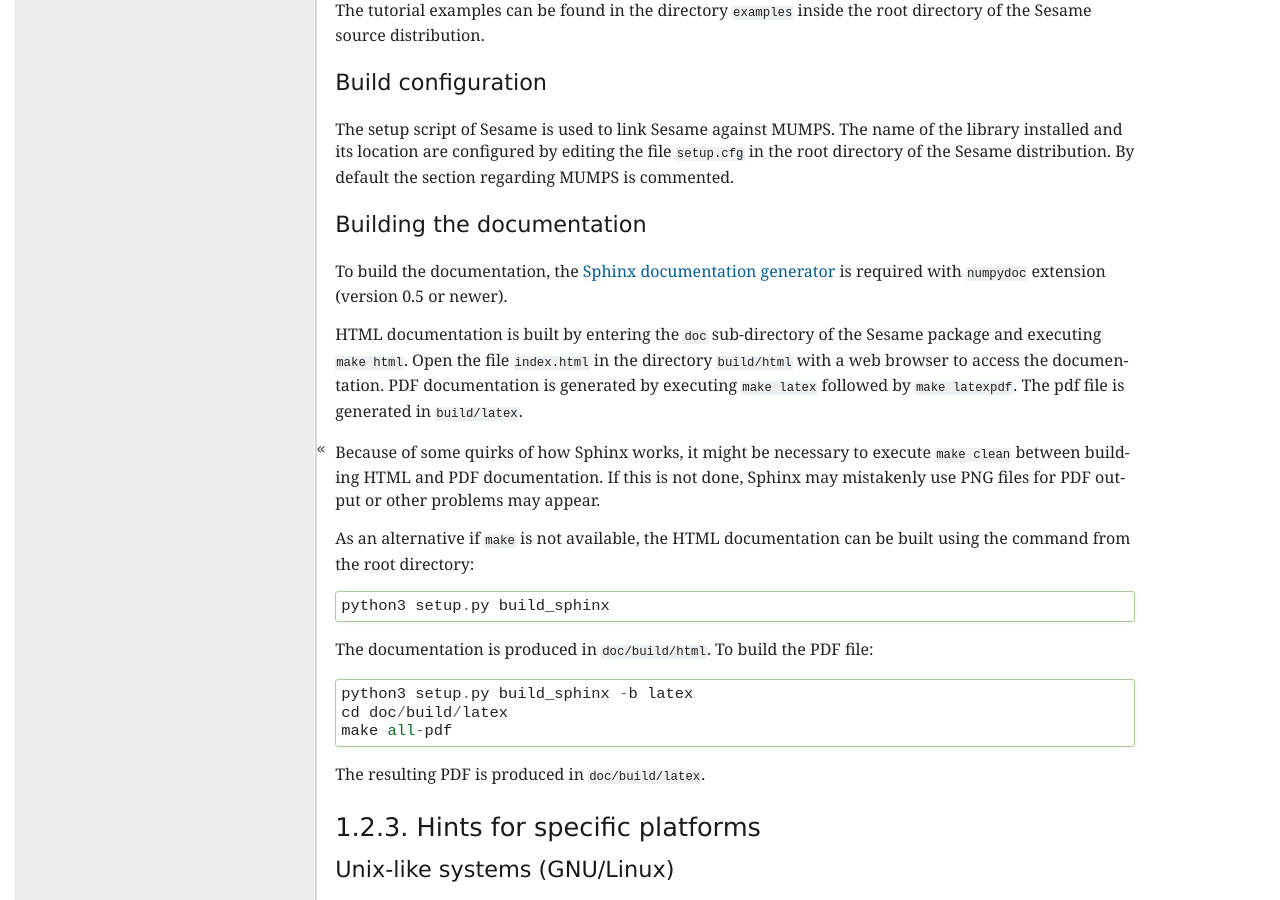
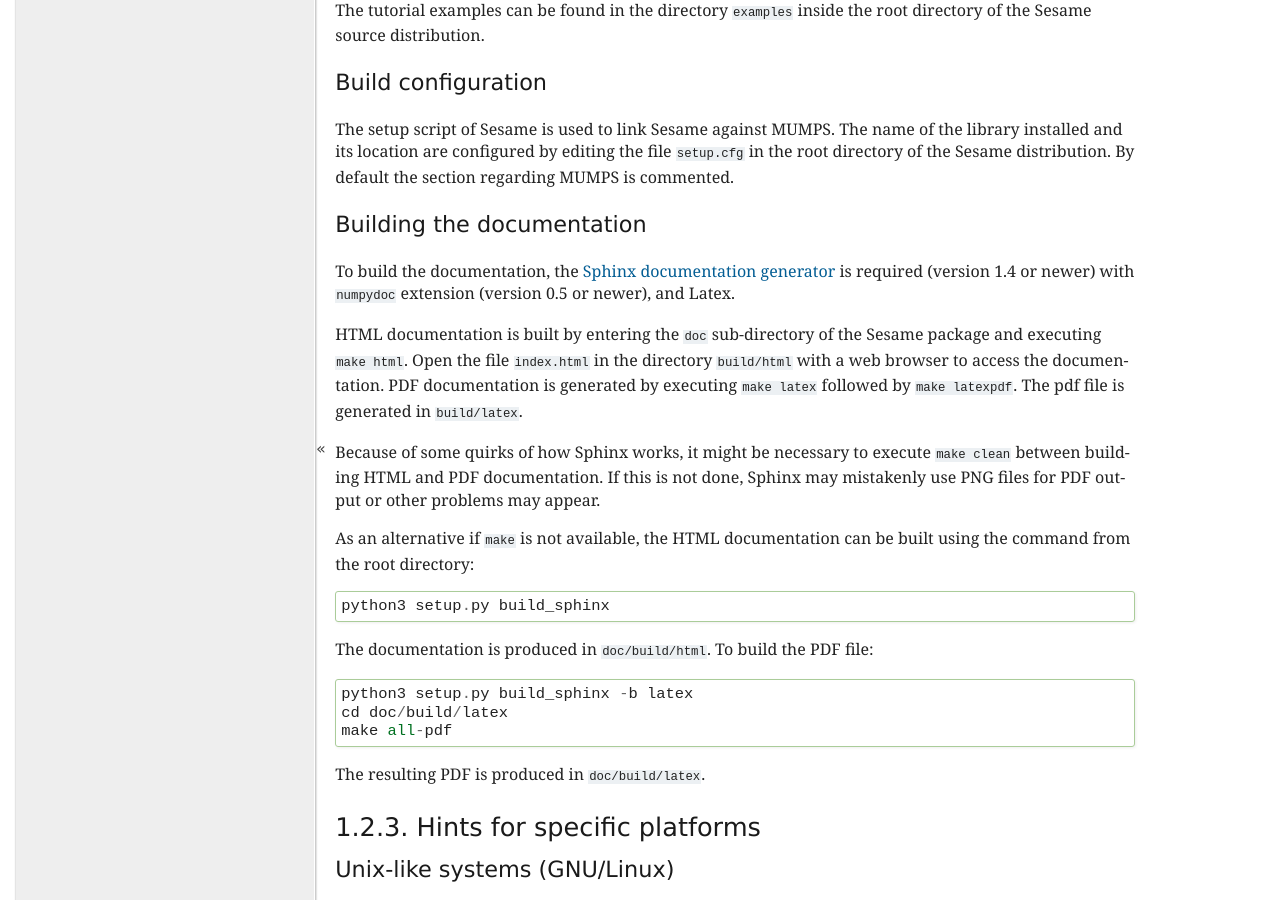
Before and after one commit to usnistgov/sesame, a Sphinx documentation site: the page built from doc/pre/install.rst, in a window 1280 px wide and 900 px high, scrolled down 959 px. Built offline with Sphinx 7.4.7, drawn with Linux system fonts in a browser that asks for light colours; formulas are drawn with MathJax 3.

Commit message:
Changed name of default sesame solver, updated doc for sesame.solvers, updated INSTALL for info on sphinx

```diff
--- a/INSTALL.rst
+++ b/INSTALL.rst
@@ -68,11 +68,10 @@ Building the documentation
 +++++++++++++++++++++++++++
 
 To build the documentation, the `Sphinx documentation generator
-<http://sphinx.pocoo.org/>`_ is required with ``numpydoc`` extension
-(version 0.5 or newer).
+<http://sphinx.pocoo.org/>`_ is required (version 1.4 or newer) with ``numpydoc``
+extension (version 0.5 or newer), and Latex.
 
-HTML
-documentation is built by entering the ``doc`` sub-directory of the Sesame
+HTML documentation is built by entering the ``doc`` sub-directory of the Sesame
 package and executing ``make html``. Open the file ``index.html`` in the
 directory ``build/html`` with a web browser to access the documentation. PDF
 documentation is generated by executing ``make latex`` followed by ``make
```
Also changed, not shown: doc/reference/sesame.rst (+6 -5 lines), doc/reference/sesame.solvers.rst (+22 -0 lines), 3 other files.
